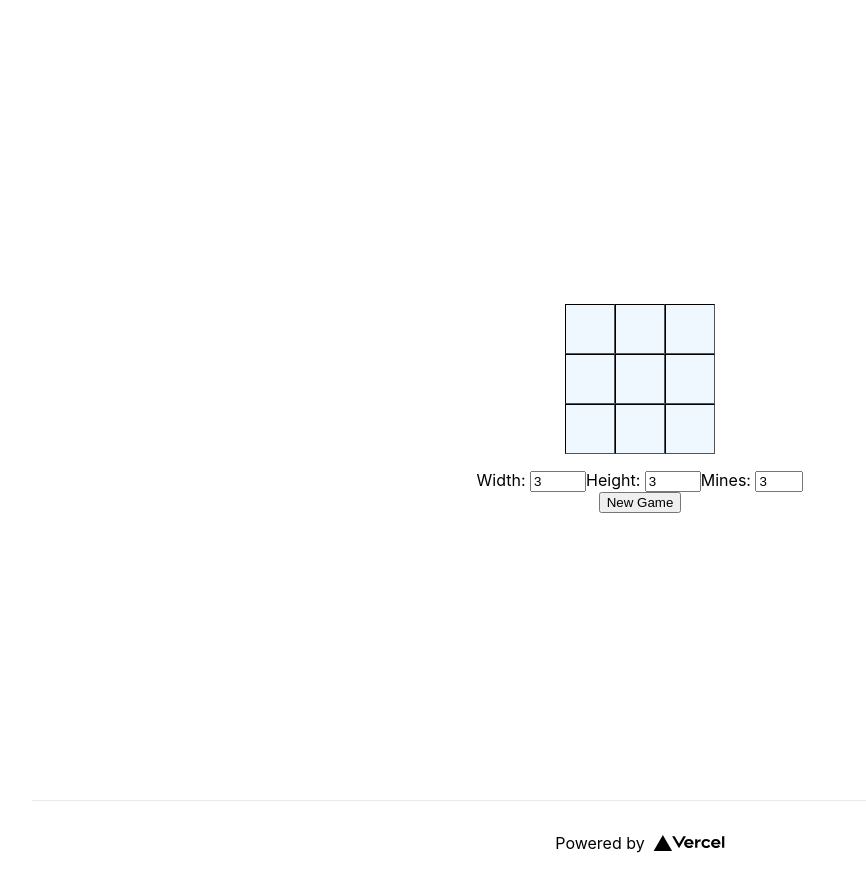
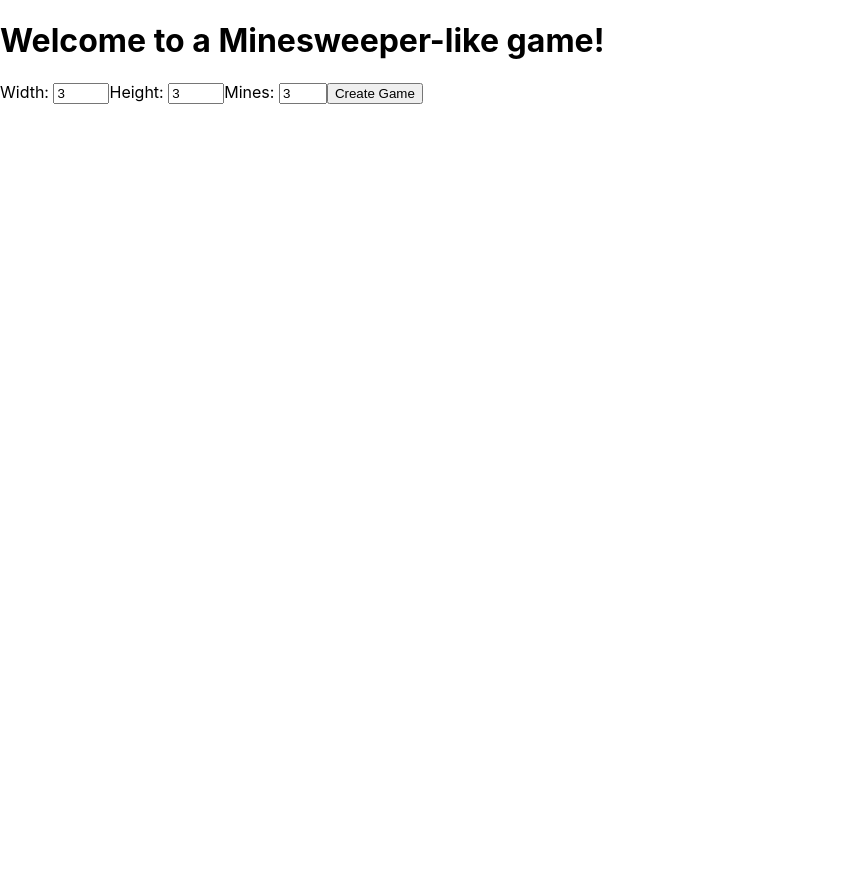
Before and after one commit to St0neofFr33dom/MineSweeper, a Next.js app: page / in a window 1280 px wide. Shown: the whole page, without its empty margins (0-866 px from the left). After the commit the page ends 800 px from the top, so only its background shows below. Built offline with nearby package versions, Linux system fonts and the light colour scheme.

Commit message:
Settings are rendered seperately from the board, buttons to start new games and createing the games are added

```diff
--- a/pages/index.js
+++ b/pages/index.js
@@ -1,90 +1,121 @@
-import Head from 'next/head'
-import Image from 'next/image'
-import styles from '../styles/Home.module.css'
-import { useState, useReducer } from 'react'
-import Board from '../components/Board'
-import getAdjacent from '../funcs/getAdjacent'
-
+import styles from "../styles/Home.module.css";
+import { useState, useReducer } from "react";
+import Board from "../components/Board";
+import getAdjacent from "../funcs/getAdjacent";
 
 export default function Home() {
-
-  function reducer(state,action){
-    switch(action.type){
-      case 'changeNumber':
-        return {...state, [action.field]:action.value}
-      case 'newGame':
+  function reducer(state, action) {
+    switch (action.type) {
+      case "newGame": {
+        return { ...state, settings: true };
+      }
+      case "changeNumber":
+        return { ...state, [action.field]: action.value };
+      case "createGame":
         let minePositions = [];
-        let gridSize = state.width*state.height
-        while (minePositions.length < state.mines){
-          let position = Math.floor((Math.random()*gridSize))
-          if(!minePositions.includes(position)){
-            minePositions.push(position)
+        let gridSize = state.width * state.height;
+        while (minePositions.length < state.mines) {
+          let position = Math.floor(Math.random() * gridSize);
+          if (!minePositions.includes(position)) {
+            minePositions.push(position);
           }
         }
         let gameGrid = [];
-        for (let i = 0; i < state.height; i++){
+        for (let i = 0; i < state.height; i++) {
           let row = [];
-          for (let j = 0; j < state.width; j++){
-            row.push(false)
+          for (let j = 0; j < state.width; j++) {
+            row.push(false);
           }
-          gameGrid.push(row)
+          gameGrid.push(row);
         }
-        for (let i = 0; i < minePositions.length; i++){
-          let position = minePositions[i]
-          let rowPosition = Math.floor((position) / state.width);
+        for (let i = 0; i < minePositions.length; i++) {
+          let position = minePositions[i];
+          let rowPosition = Math.floor(position / state.width);
           let columnPosition = position % state.width;
-          gameGrid[rowPosition][columnPosition] = 'M'
+          gameGrid[rowPosition][columnPosition] = "M";
         }
-        let game = getAdjacent(gameGrid)
-        return {...state, game:game}
+        let game = getAdjacent(gameGrid);
+        return { ...state, game: game, settings: false };
       default:
-        return state
+        return state;
     }
   }
 
-  const [state,dispatch] = useReducer(reducer,{width: 3, height: 3, mines: 3,game:[['M',2,1],[3,'M',2],[2,'M',2]]})
+  const [state, dispatch] = useReducer(reducer, {
+    settings: true,
+    width: 3,
+    height: 3,
+    mines: 3,
+    game: [
+      ["M", 2, 1],
+      [3, "M", 2],
+      [2, "M", 2],
+    ],
+  });
 
-  function handleChange(e){
+  function handleChange(e) {
     dispatch({
-      type:'changeNumber',
+      type: "changeNumber",
       field: e.target.name,
-      value: e.target.value
-    })
+      value: e.target.value,
+    });
   }
 
-  return (
-    <div className={styles.container}>
-      <Head>
-        <title>Minesweeper</title>
-        <meta name="description" content="Generated by create next app" />
-        <link rel="icon" href="/favicon.ico" />
-      </Head>
-
+  if (state.settings) {
+    return (
+      <main>
+        <h1>Welcome to a Minesweeper-like game!</h1>
+        <div className="settings">
+          <label>Width: </label>
+          <input
+            type="number"
+            min={3}
+            max={15}
+            name="width"
+            value={state.width}
+            onChange={(e) => handleChange(e)}
+          />
+          <label>Height: </label>
+          <input
+            type="number"
+            min={3}
+            max={15}
+            name="height"
+            value={state.height}
+            onChange={(e) => handleChange(e)}
+          />
+          <label>Mines: </label>
+          <input
+            type="number"
+            min={3}
+            max={Math.floor((state.width * state.height) / 2)}
+            name="mines"
+            value={state.mines}
+            onChange={(e) => handleChange(e)}
+          />
+          <button
+            onClick={() => {
+              dispatch({ type: "createGame" });
+            }}
+          >
+            Create Game
+          </button>
+        </div>
+      </main>
+    );
+  } else {
+    return (
       <main className={styles.main}>
         <Board gameBoard={state.game}></Board>
-        <div className='settings'>
-          <label>Width: </label>
-          <input type='number' min={3} max={15} name='width' value={state.width} onChange={(e)=>handleChange(e)}/>
-          <label>Height: </label>
-          <input type='number' min={3} max={15} name='height' value={state.height} onChange={(e)=>handleChange(e)}/>
-          <label>Mines: </label>
-          <input type='number' min={3} max={Math.floor((state.width * state.height)/2)} name='mines' value={state.mines} onChange={(e)=>handleChange(e)}/>
-        </div>
-        <button onClick={()=>{dispatch({type:'newGame'})}}>New Game</button>
+
+        <button
+          onClick={() => {
+            dispatch({ type: "newGame" });
+          }}
+        >
+          New Game
+        </button>
       </main>
-
-      <footer className={styles.footer}>
-        <a
-          href="https://vercel.com?utm_source=create-next-app&utm_medium=default-template&utm_campaign=create-next-app"
-          target="_blank"
-          rel="noopener noreferrer"
-        >
-          Powered by{' '}
-          <span className={styles.logo}>
-            <Image src="/vercel.svg" alt="Vercel Logo" width={72} height={16} />
-          </span>
-        </a>
-      </footer>
-    </div>
-  )
+    );
+  }
 }
```
